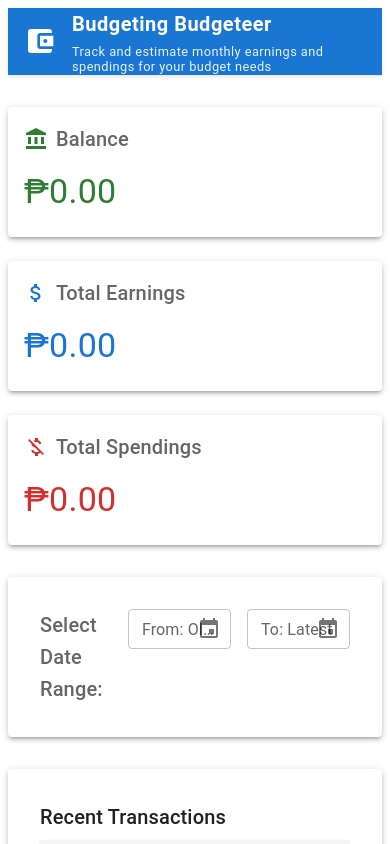
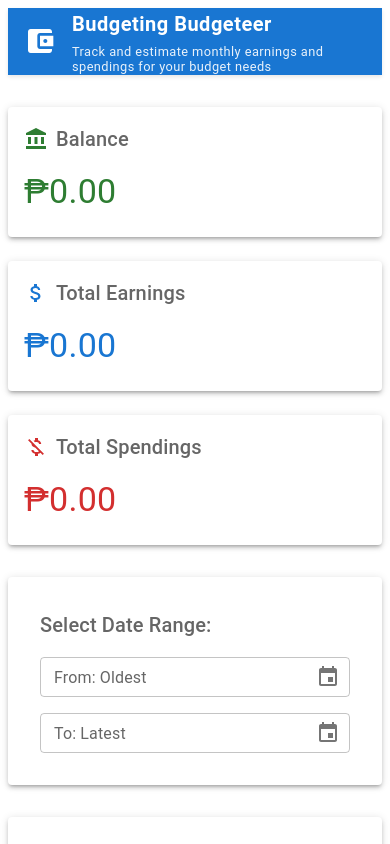
Before and after one commit to Edjery/budget-trackr, a React (Vite) app: page / in a window 390 px wide. Shown: the top 844 px of the page. Built offline with nearby package versions, Linux system fonts and the light colour scheme.

Commit message:
update: improve date search bar mobile responsiveness

```diff
--- a/src/components/DateSearchBar.tsx
+++ b/src/components/DateSearchBar.tsx
@@ -1,4 +1,4 @@
-import { Box, Card, Stack, Typography } from "@mui/material";
+import { Box, Card, Stack, Typography, useMediaQuery, useTheme } from "@mui/material";
 import { DatePicker } from "@mui/x-date-pickers/DatePicker";
 import { Dayjs } from "dayjs";
 import { useCallback } from "react";
@@ -14,6 +14,8 @@ interface DateSearchBarProps {
 }
 
 export const DateSearchBar = ({ onDateChange, dateRange }: DateSearchBarProps) => {
+    const theme = useTheme();
+    const isMobile = useMediaQuery(theme.breakpoints.down("md"));
     const { start, end } = dateRange;
 
     const handleStartDateChange = useCallback(
@@ -33,7 +35,7 @@ export const DateSearchBar = ({ onDateChange, dateRange }: DateSearchBarProps) =
     return (
         <Card elevation={3} sx={{ mt: 4, p: 2 }}>
             <Box sx={{ p: 2, backgroundColor: "background.paper" }}>
-                <Stack direction="row" spacing={2}>
+                <Stack direction={isMobile ? "column" : "row"} spacing={2}>
                     <Typography variant="h6" color="textSecondary" sx={{ display: "flex", alignItems: "center" }}>
                         Select Date Range:
                     </Typography>
```
